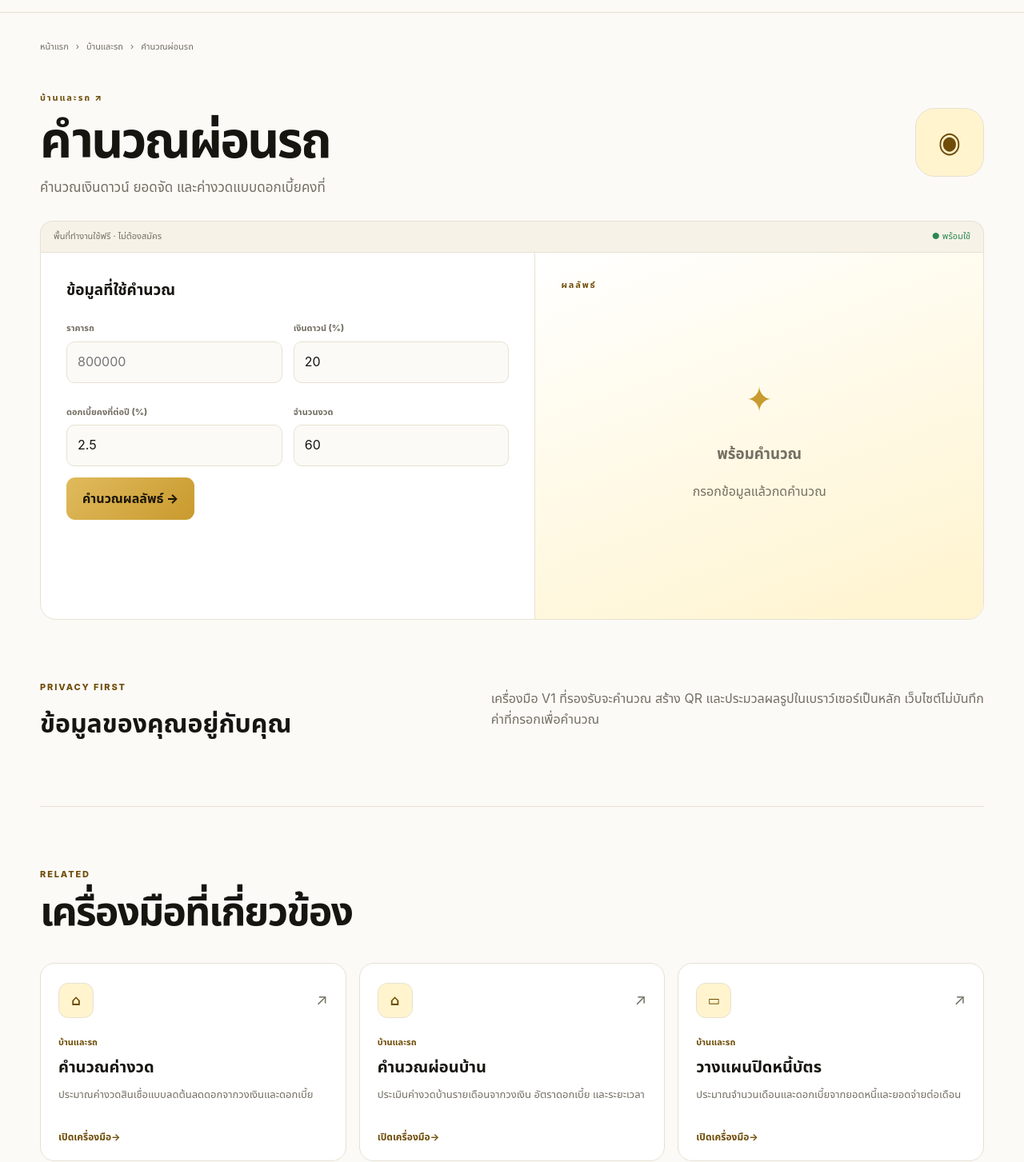
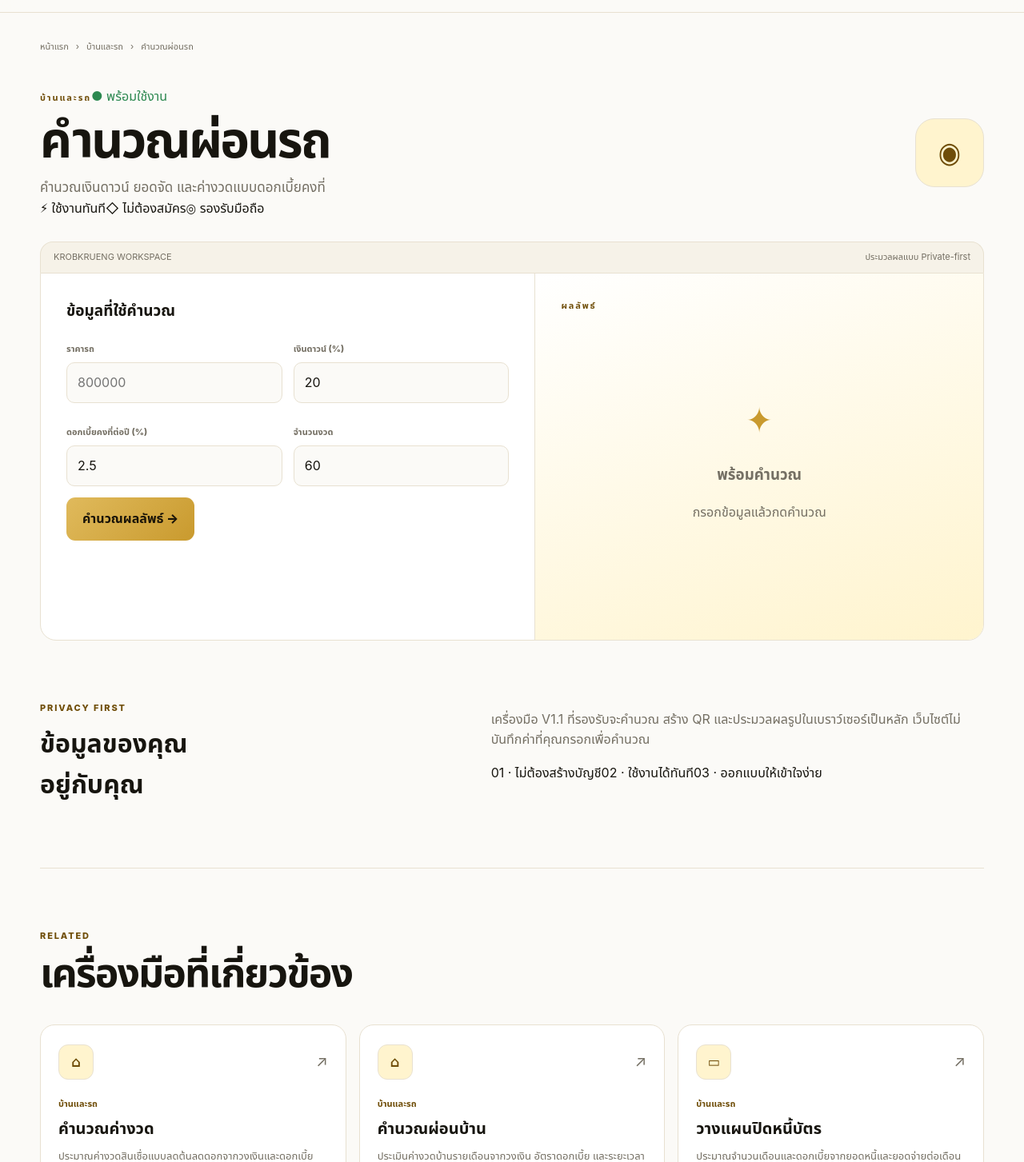
Before and after one commit to UnknownCode-2026/krobkrueng, a Next.js app: page /tools/car-loan in a window 1280 px wide. Shown: the part 57-1510 px from the top of the page at 80% size. Built offline with nearby package versions, Linux system fonts and the light colour scheme.

Commit message:
Redesign tool workspace pages for V1.1

```diff
--- a/app/tools/[slug]/page.tsx
+++ b/app/tools/[slug]/page.tsx
@@ -1,4 +1,89 @@
-import type {Metadata} from "next";import Link from "next/link";import {notFound} from "next/navigation";import ToolCard from "@/components/ToolCard";import ToolWorkspace from "@/components/ToolWorkspace";import {getTool,tools} from "@/data/tools";
-export function generateStaticParams(){return tools.map(t=>({slug:t.slug}))}
-export async function generateMetadata({params}:{params:Promise<{slug:string}>}):Promise<Metadata>{const{slug}=await params;const tool=getTool(slug);if(!tool)return{};return{title:tool.name,description:tool.description,alternates:{canonical:"/tools/"+slug},openGraph:{title:tool.name+" | ครบเครื่อง",description:tool.description,url:"/tools/"+slug}}}
-export default async function ToolPage({params}:{params:Promise<{slug:string}>}){const{slug}=await params;const tool=getTool(slug);if(!tool)notFound();const related=tools.filter(t=>t.categorySlug===tool.categorySlug&&t.slug!==tool.slug).slice(0,3);return <section className="container tool-page"><nav className="breadcrumb"><Link href="/">หน้าแรก</Link><span>›</span><Link href={"/categories/"+tool.categorySlug}>{tool.category}</Link><span>›</span><span>{tool.name}</span></nav><div className="tool-title"><div><span className="eyebrow">{tool.category} ↗</span><h1>{tool.name}</h1><p>{tool.description}</p></div><div className="tool-title-icon">{tool.icon}</div></div><div className="workspace-label"><span>พื้นที่ทำงานใช้ฟรี · ไม่ต้องสมัคร</span><span className={tool.status==="ready"?"status ready":"status"}>{tool.status==="ready"?"● พร้อมใช้":"● BETA"}</span></div><ToolWorkspace tool={tool}/><section className="tool-info"><div><span className="eyebrow">PRIVACY FIRST</span><h2>ข้อมูลของคุณอยู่กับคุณ</h2></div><p>เครื่องมือ V1 ที่รองรับจะคำนวณ สร้าง QR และประมวลผลรูปในเบราว์เซอร์เป็นหลัก เว็บไซต์ไม่บันทึกค่าที่กรอกเพื่อคำนวณ</p></section>{related.length>0&&<section className="related-section"><div className="section-heading"><div><span className="eyebrow">RELATED</span><h2>เครื่องมือที่เกี่ยวข้อง</h2></div></div><div className="tools-grid">{related.map(t=><ToolCard key={t.slug} tool={t}/>)}</div></section>}</section>}
+import type { Metadata } from "next";
+import Link from "next/link";
+import { notFound } from "next/navigation";
+import ToolCard from "@/components/ToolCard";
+import ToolWorkspace from "@/components/ToolWorkspace";
+import { getTool, tools } from "@/data/tools";
+
+export function generateStaticParams() {
+  return tools.map((tool) => ({ slug: tool.slug }));
+}
+
+export async function generateMetadata({ params }: { params: Promise<{ slug: string }> }): Promise<Metadata> {
+  const { slug } = await params;
+  const tool = getTool(slug);
+  if (!tool) return {};
+  return {
+    title: tool.name,
+    description: tool.description,
+    alternates: { canonical: "/tools/" + slug },
+    openGraph: { title: tool.name + " | ครบเครื่อง", description: tool.description, url: "/tools/" + slug },
+  };
+}
+
+export default async function ToolPage({ params }: { params: Promise<{ slug: string }> }) {
+  const { slug } = await params;
+  const tool = getTool(slug);
+  if (!tool) notFound();
+
+  const related = tools.filter((item) => item.categorySlug === tool.categorySlug && item.slug !== tool.slug).slice(0, 3);
+
+  return (
+    <section className="container tool-page">
+      <nav className="breadcrumb" aria-label="breadcrumb">
+        <Link href="/">หน้าแรก</Link><span>›</span>
+        <Link href={"/categories/" + tool.categorySlug}>{tool.category}</Link><span>›</span>
+        <span>{tool.name}</span>
+      </nav>
+
+      <div className="tool-title tool-title-premium">
+        <div className="tool-title-copy">
+          <div className="tool-title-meta">
+            <span className="eyebrow">{tool.category}</span>
+            <span className={tool.status === "ready" ? "status ready" : "status"}>{tool.status === "ready" ? "● พร้อมใช้งาน" : "● BETA"}</span>
+          </div>
+          <h1>{tool.name}</h1>
+          <p>{tool.description}</p>
+          <div className="tool-trust-row">
+            <span>⚡ ใช้งานทันที</span>
+            <span>◇ ไม่ต้องสมัคร</span>
+            <span>◎ รองรับมือถือ</span>
+          </div>
+        </div>
+        <div className="tool-title-icon"><span>{tool.icon}</span></div>
+      </div>
+
+      <div className="workspace-shell">
+        <div className="workspace-label">
+          <div><span className="workspace-dot"></span>KROBKRUENG WORKSPACE</div>
+          <span>ประมวลผลแบบ Private-first</span>
+        </div>
+        <ToolWorkspace tool={tool} />
+      </div>
+
+      <section className="tool-info">
+        <div>
+          <span className="eyebrow">PRIVACY FIRST</span>
+          <h2>ข้อมูลของคุณ<br />อยู่กับคุณ</h2>
+        </div>
+        <div className="tool-info-copy">
+          <p>เครื่องมือ V1.1 ที่รองรับจะคำนวณ สร้าง QR และประมวลผลรูปในเบราว์เซอร์เป็นหลัก เว็บไซต์ไม่บันทึกค่าที่คุณกรอกเพื่อคำนวณ</p>
+          <div className="privacy-points">
+            <span>01 · ไม่ต้องสร้างบัญชี</span>
+            <span>02 · ใช้งานได้ทันที</span>
+            <span>03 · ออกแบบให้เข้าใจง่าย</span>
+          </div>
+        </div>
+      </section>
+
+      {related.length > 0 ? (
+        <section className="related-section">
+          <div className="section-heading">
+            <div><span className="eyebrow">RELATED</span><h2>เครื่องมือที่เกี่ยวข้อง</h2></div>
+          </div>
+          <div className="tools-grid">{related.map((item) => <ToolCard key={item.slug} tool={item} />)}</div>
+        </section>
+      ) : null}
+    </section>
+  );
+}
```
